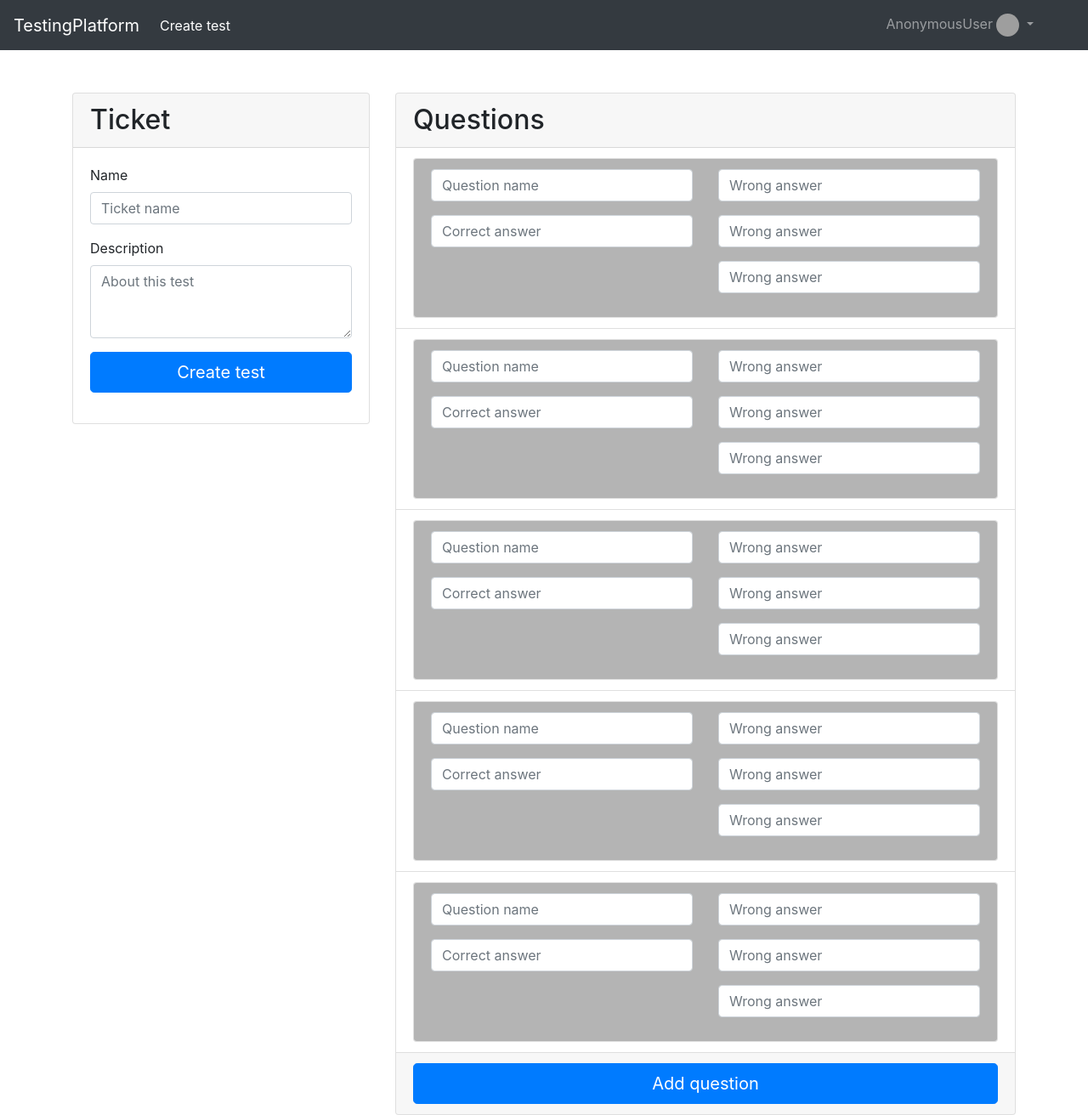
After one commit to Eugene1999/TestingPlatform, a Django app: page /create-ticket/ in a window 1280 px wide. The commit adds this page. Shown: the whole page at 85% size. Run offline with Django 3.2, Linux system fonts and the light colour scheme; grey boxes are pictures that could not be loaded.

Commit message:
Implement tickets create and list pages

```diff
--- a/templates/main.html
+++ b/templates/main.html
@@ -2,7 +2,7 @@
 
 {% block base %}
 <nav class="navbar navbar-expand-lg navbar-dark bg-dark">
-    <a class="navbar-brand" href="#">Navbar</a>
+    <a class="navbar-brand" href="/">TestingPlatform</a>
     <button class="navbar-toggler" type="button" data-toggle="collapse" data-target="#navbarSupportedContent"
         aria-controls="navbarSupportedContent" aria-expanded="false" aria-label="Toggle navigation">
         <span class="navbar-toggler-icon"></span>
@@ -11,25 +11,7 @@
     <div class="collapse navbar-collapse" id="navbarSupportedContent">
         <ul class="navbar-nav mr-auto">
             <li class="nav-item active">
-                <a class="nav-link" href="#">Home <span class="sr-only">(current)</span></a>
-            </li>
-            <li class="nav-item">
-                <a class="nav-link" href="#">Link</a>
-            </li>
-            <li class="nav-item dropdown">
-                <a class="nav-link dropdown-toggle" href="#" id="navbarDropdown" role="button" data-toggle="dropdown"
-                    aria-haspopup="true" aria-expanded="false">
-                    Dropdown
-                </a>
-                <div class="dropdown-menu" aria-labelledby="navbarDropdown">
-                    <a class="dropdown-item" href="#">Action</a>
-                    <a class="dropdown-item" href="#">Another action</a>
-                    <div class="dropdown-divider"></div>
-                    <a class="dropdown-item" href="#">Something else here</a>
-                </div>
-            </li>
-            <li class="nav-item">
-                <a class="nav-link disabled" href="#" tabindex="-1" aria-disabled="true">Disabled</a>
+                <a class="nav-link" href="{% url 'create-ticket' %}"> Create test<span class="sr-only">(current)</span></a>
             </li>
         </ul>
         <ul class="navbar-nav">
--- /dev/null
+++ b/tickets/templates/create-ticket.html
@@ -0,0 +1,270 @@
+{% extends "main.html" %}
+
+{% block content %}
+
+<div class="container">
+    <form method="post" onsubmit="createTest()" novalidate>
+        {% csrf_token %}
+        <div class="row" style="margin-top: 50px;">
+            <div class="col-sm-4">
+                <div class="card">
+                    <div class="card-header">
+                        <h2 class="card-title">Ticket</h2>
+                    </div>
+                    <div class="card-body">
+                        <div class="form-group">
+                            <label>Name</label>
+                            <input name="ticket_name" class="form-control" placeholder="Ticket name" type="text"
+                                required="true">
+                        </div>
+                        <div class="form-group">
+                            <label>Description</label>
+                            <textarea name="ticket_description" placeholder="About this test" class="form-control"
+                                rows="3"></textarea>
+                        </div>
+                        <div class="form-group">
+                            <button type="submit" class="btn btn-primary btn-lg btn-block">Create test</button>
+                        </div>
+                    </div>
+                </div>
+            </div>
+
+            <div class="col-sm-8">
+                <div class="card">
+                    <div class="card-header">
+                        <h2 class="card-title">Questions</h2>
+                    </div>
+                    <ul class="list-group list-group-flush" id="questions_list">
+                        <li class="list-group-item" id="hidden_question_cart" hidden="true">
+                            <div class="card">
+                                <ul class="list-group list-group-flush">
+                                    <li class="list-group-item" style="background-color: rgb(180, 180, 180);">
+                                        <div class="row">
+                                            <div class="col">
+                                                <div class="form-group">
+                                                    <input name="question_name" class="form-control"
+                                                        placeholder="Question name" type="text" required="true">
+                                                </div>
+                                                <div class="form-group">
+                                                    <input name="correct_answer" class="form-control"
+                                                        placeholder="Correct answer" type="text" required="true">
+                                                </div>
+                                            </div>
+                                            <div class="col">
+                                                <div class="form-group">
+                                                    <input name="wrong_answer_1" class="form-control"
+                                                        placeholder="Wrong answer" type="text" required="true">
+                                                </div>
+                                                <div class="form-group">
+                                                    <input name="wrong_answer_2" class="form-control"
+                                                        placeholder="Wrong answer" type="text" required="true">
+                                                </div>
+                                                <div class="form-group">
+                                                    <input name="wrong_answer_3" class="form-control"
+                                                        placeholder="Wrong answer" type="text" required="true">
+                                                </div>
+                                            </div>
+                                        </div>
+                                    </li>
+                                </ul>
+                            </div>
+                        </li>
+
+                        <li class="list-group-item">
+                            <div class="card">
+                                <ul class="list-group list-group-flush">
+                                    <li class="list-group-item" style="background-color: rgb(180, 180, 180);">
+                                        <div class="row">
+                                            <div class="col">
+                                                <div class="form-group">
+                                                    <input name="question_name" class="form-control"
+                                                        placeholder="Question name" type="text" required="true">
+                                                </div>
+                                                <div class="form-group">
+                                                    <input name="correct_answer" class="form-control"
+                                                        placeholder="Correct answer" type="text" required="true">
+                                                </div>
+                                            </div>
+                                            <div class="col">
+                                                <div class="form-group">
+                                                    <input name="wrong_answer_1" class="form-control"
+                                                        placeholder="Wrong answer" type="text" required="true">
+                                                </div>
+                                                <div class="form-group">
+                                                    <input name="wrong_answer_2" class="form-control"
+                                                        placeholder="Wrong answer" type="text" required="true">
+                                                </div>
+                                                <div class="form-group">
+                                                    <input name="wrong_answer_3" class="form-control"
+                                                        placeholder="Wrong answer" type="text" required="true">
+                                                </div>
+                                            </div>
+                                        </div>
+                                    </li>
+                                </ul>
+                            </div>
+                        </li>
+
+                        <li class="list-group-item">
+                            <div class="card">
+                                <ul class="list-group list-group-flush">
+                                    <li class="list-group-item" style="background-color: rgb(180, 180, 180);">
+                                        <div class="row">
+                                            <div class="col">
+                                                <div class="form-group">
+                                                    <input name="question_name" class="form-control"
+                                                        placeholder="Question name" type="text" required="true">
+                                                </div>
+                                                <div class="form-group">
+                                                    <input name="correct_answer" class="form-control"
+                                                        placeholder="Correct answer" type="text" required="true">
+                                                </div>
+                                            </div>
+                                            <div class="col">
+                                                <div class="form-group">
+                                                    <input name="wrong_answer_1" class="form-control"
+                                                        placeholder="Wrong answer" type="text" required="true">
+                                                </div>
+                                                <div class="form-group">
+                                                    <input name="wrong_answer_2" class="form-control"
+                                                        placeholder="Wrong answer" type="text" required="true">
+                                                </div>
+                                                <div class="form-group">
+                                                    <input name="wrong_answer_3" class="form-control"
+                                                        placeholder="Wrong answer" type="text" required="true">
+                                                </div>
+                                            </div>
+                                        </div>
+                                    </li>
+                                </ul>
+                            </div>
+                        </li>
+
+                        <li class="list-group-item">
+                            <div class="card">
+                                <ul class="list-group list-group-flush">
+                                    <li class="list-group-item" style="background-color: rgb(180, 180, 180);">
+                                        <div class="row">
+                                            <div class="col">
+                                                <div class="form-group">
+                                                    <input name="question_name" class="form-control"
+                                                        placeholder="Question name" type="text" required="true">
+                                                </div>
+                                                <div class="form-group">
+                                                    <input name="correct_answer" class="form-control"
+                                                        placeholder="Correct answer" type="text" required="true">
+                                                </div>
+                                            </div>
+                                            <div class="col">
+                                                <div class="form-group">
+                                                    <input name="wrong_answer_1" class="form-control"
+                                                        placeholder="Wrong answer" type="text" required="true">
+                                                </div>
+                                                <div class="form-group">
+                                                    <input name="wrong_answer_2" class="form-control"
+                                                        placeholder="Wrong answer" type="text" required="true">
+                                                </div>
+                                                <div class="form-group">
+                                                    <input name="wrong_answer_3" class="form-control"
+                                                        placeholder="Wrong answer" type="text" required="true">
+                                                </div>
+                                            </div>
+                                        </div>
+                                    </li>
+                                </ul>
+                            </div>
+                        </li>
+
+                        <li class="list-group-item">
+                            <div class="card">
+                                <ul class="list-group list-group-flush">
+                                    <li class="list-group-item" style="background-color: rgb(180, 180, 180);">
+                                        <div class="row">
+                                            <div class="col">
+                                                <div class="form-group">
+                                                    <input name="question_name" class="form-control"
+                                                        placeholder="Question name" type="text" required="true">
+                                                </div>
+                                                <div class="form-group">
+                                                    <input name="correct_answer" class="form-control"
+                                                        placeholder="Correct answer" type="text" required="true">
+                                                </div>
+                                            </div>
+                                            <div class="col">
+                                                <div class="form-group">
+                                                    <input name="wrong_answer_1" class="form-control"
+                                                        placeholder="Wrong answer" type="text" required="true">
+                                                </div>
+                                                <div class="form-group">
+                                                    <input name="wrong_answer_2" class="form-control"
+                                                        placeholder="Wrong answer" type="text" required="true">
+                                                </div>
+                                                <div class="form-group">
+                                                    <input name="wrong_answer_3" class="form-control"
+                                                        placeholder="Wrong answer" type="text" required="true">
+                                                </div>
+                                            </div>
+                                        </div>
+                                    </li>
+                                </ul>
+                            </div>
+                        </li>
+
+                        <li class="list-group-item">
+                            <div class="card">
+                                <ul class="list-group list-group-flush">
+                                    <li class="list-group-item" style="background-color: rgb(180, 180, 180);">
+                                        <div class="row">
+                                            <div class="col">
+                                                <div class="form-group">
+                                                    <input name="question_name" class="form-control"
+                                                        placeholder="Question name" type="text" required="true">
+                                                </div>
+                                                <div class="form-group">
+                                                    <input name="correct_answer" class="form-control"
+                                                        placeholder="Correct answer" type="text" required="true">
+                                                </div>
+                                            </div>
+                                            <div class="col">
+                                                <div class="form-group">
+                                                    <input name="wrong_answer_1" class="form-control"
+                                                        placeholder="Wrong answer" type="text" required="true">
+                                                </div>
+                                                <div class="form-group">
+                                                    <input name="wrong_answer_2" class="form-control"
+                                                        placeholder="Wrong answer" type="text" required="true">
+                                                </div>
+                                                <div class="form-group">
+                                                    <input name="wrong_answer_3" class="form-control"
+                                                        placeholder="Wrong answer" type="text" required="true">
+                                                </div>
+                                            </div>
+                                        </div>
+                                    </li>
+                                </ul>
+                            </div>
+                        </li>
+                    </ul>
+                    <div class="card-footer">
+                        <button type="button" class="btn btn-primary btn-lg btn-block" onclick="addQuestion()">Add
+                            question</button>
+                    </div>
+                </div>
+            </div>
+    </form>
+</div>
+
+<style>
+    .card-title {
+        margin-bottom: 0rem;
+    }
+</style>
+
+<script>
+    function addQuestion() {
+        var newQuestion = document.getElementById("hidden_question_cart").cloneNode(deep = true);
+        newQuestion.hidden = false;
+        document.getElementById("questions_list").appendChild(newQuestion);
+    }
+</script>
+{% endblock %}
--- a/tickets/urls.py
+++ b/tickets/urls.py
@@ -3,4 +3,5 @@ from . import views
 
 urlpatterns = [
     path('', views.index),
+    path('create-ticket/', views.create_ticket, name='create-ticket'),
 ]
--- a/tickets/views.py
+++ b/tickets/views.py
@@ -1,7 +1,41 @@
 from django.contrib.auth.decorators import login_required
 
-from django.shortcuts import render
+from django.shortcuts import render, HttpResponse, redirect
+
+from .models import Ticket, Question, Answer
+
+from .forms import TicketForm
 
 @login_required
 def index(request):
-    return render(request, 'main.html')
+    tickets = [
+        {
+            'id': t.id,
+            'name': t.name,
+            'passing_count': t.passing_count,
+            'pass_percent': t.avg_percent_of_passing,
+        }
+        for t in Ticket.objects.all()
+    ]
+    print(tickets, flush=True)
+    return render(request, 'tickets-list.html', {'tickets': tickets})
+
+
+def create_ticket(request):
+    if request.method == 'POST':
+        data = {
+            'creator': request.user.id,
+            'ticket_name': request.POST.dict().get('ticket_name'),
+            'ticket_description': request.POST.dict().get('ticket_description'),
+            'question_name': request.POST.getlist('question_name'),
+            'correct_answer': request.POST.getlist('correct_answer'),
+            'wrong_answer_1': request.POST.getlist('wrong_answer_1'),
+            'wrong_answer_2': request.POST.getlist('wrong_answer_2'),
+            'wrong_answer_3': request.POST.getlist('wrong_answer_3'),
+        }
+        form = TicketForm(data)
+        if form.is_valid():
+            form.save()
+            return redirect('/')
+
+    return render(request, 'create-ticket.html')
```
Also changed, not shown: tickets/forms.py (added, +79 -0 lines), tickets/models.py (+26 -0 lines), tickets/templates/tickets-list.html (added, +27 -0 lines).
